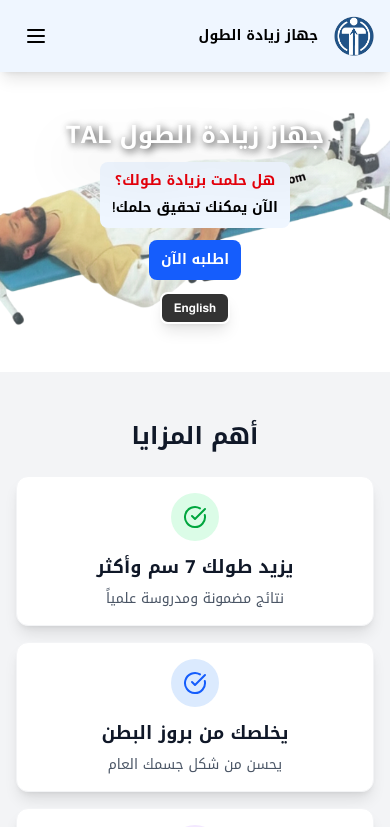
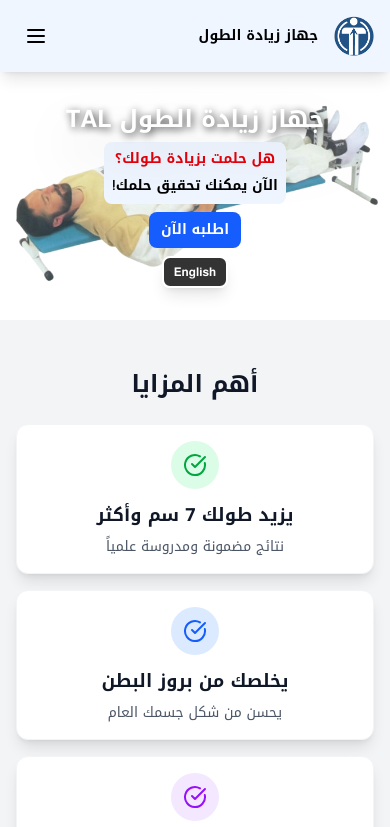
Before and after one commit to sara4ksa-beep/tal-height-device, a Next.js app: page / in a window 390 px wide. Shown: the top 827 px of the page. Built offline with nearby package versions, Linux system fonts and the light colour scheme.

Commit message:
تحسين مقاسات الهيرو: تعديل الارتفاعات، المسافات، أحجام النصوص، والأزرار لتصميم أكثر تناسقاً

```diff
--- a/src/app/page.tsx
+++ b/src/app/page.tsx
@@ -11,29 +11,29 @@ export default function HomePage() {
   return (
     <div className="min-h-screen bg-white" dir={dir}>
       {/* Hero Section */}
-      <section className="relative bg-cover bg-center bg-no-repeat text-white py-12 sm:py-16 md:py-20 lg:py-32" style={{ backgroundImage: 'url(/hero-banner.png)' }}>
+      <section className="relative bg-cover bg-center bg-no-repeat text-white py-8 sm:py-12 md:py-16 lg:py-24 xl:py-32" style={{ backgroundImage: 'url(/hero-banner.png)' }}>
 
         <div className="container mx-auto px-4 text-center relative z-10">
-          <h1 className="text-2xl sm:text-3xl md:text-4xl lg:text-5xl xl:text-6xl font-bold mb-3 sm:mb-4 md:mb-6 lg:mb-8 drop-shadow-2xl leading-tight" style={{ textShadow: '2px 2px 8px rgba(0,0,0,0.8)' }}>
+          <h1 className="text-2xl sm:text-3xl md:text-4xl lg:text-5xl xl:text-6xl font-bold mb-2 sm:mb-3 md:mb-4 lg:mb-6 xl:mb-8 drop-shadow-2xl leading-tight" style={{ textShadow: '2px 2px 8px rgba(0,0,0,0.8)' }}>
             {t('heroTitle')}
           </h1>
-          <div className="inline-block bg-header-footer px-3 sm:px-4 md:px-5 lg:px-6 py-2 sm:py-3 md:py-4 rounded-lg mb-3 sm:mb-4 md:mb-6 lg:mb-8 max-w-[280px] sm:max-w-sm md:max-w-md lg:max-w-none">
+          <div className="inline-block bg-header-footer px-2 sm:px-3 md:px-4 lg:px-5 xl:px-6 py-1.5 sm:py-2 md:py-3 lg:py-4 rounded-lg mb-2 sm:mb-3 md:mb-4 lg:mb-6 xl:mb-8 max-w-[260px] sm:max-w-[300px] md:max-w-sm lg:max-w-md xl:max-w-none">
             <p className="text-sm sm:text-base md:text-lg lg:text-xl xl:text-2xl font-bold leading-relaxed">
-              <span className="text-red-600 block mb-1 sm:mb-2">{language === 'ar' ? 'هل حلمت بزيادة طولك؟' : 'Have you dreamed of increasing your height?'}</span>
+              <span className="text-red-600 block mb-1 sm:mb-1.5 md:mb-2">{language === 'ar' ? 'هل حلمت بزيادة طولك؟' : 'Have you dreamed of increasing your height?'}</span>
               <span className="text-black">{language === 'ar' ? 'الآن يمكنك تحقيق حلمك!' : 'Now you can achieve your dream!'}</span>
             </p>
           </div>
-          <div className="flex flex-col sm:flex-row gap-2 sm:gap-3 md:gap-4 justify-center mb-3 sm:mb-4 md:mb-6 lg:mb-8">
-            <a href="https://new-mall.com/tal/p364801713" target="_blank" rel="noopener noreferrer" className="btn-primary text-sm sm:text-base md:text-lg px-3 sm:px-4 md:px-6 lg:px-8 py-2.5 sm:py-3 md:py-4 text-center inline-block w-auto sm:w-auto max-w-[200px] sm:max-w-none mx-auto sm:mx-0">
+          <div className="flex flex-col sm:flex-row gap-2 sm:gap-3 md:gap-4 justify-center mb-2 sm:mb-3 md:mb-4 lg:mb-6 xl:mb-8">
+            <a href="https://new-mall.com/tal/p364801713" target="_blank" rel="noopener noreferrer" className="btn-primary text-sm sm:text-base md:text-lg px-3 sm:px-4 md:px-6 lg:px-8 py-2 sm:py-2.5 md:py-3 lg:py-4 text-center inline-block w-auto sm:w-auto max-w-[180px] sm:max-w-[200px] md:max-w-none mx-auto sm:mx-0">
               {t('orderNow')}
             </a>
           </div>
 
           {/* Language Switch Button */}
-          <div className="mt-2 sm:mt-3 md:mt-4 lg:mt-6">
+          <div className="mt-2 sm:mt-2.5 md:mt-3 lg:mt-4 xl:mt-6">
             <button
               onClick={() => setLanguage(language === 'ar' ? 'en' : 'ar')}
-              className="px-3 sm:px-4 md:px-5 py-1.5 sm:py-2 md:py-3 bg-black/80 hover:bg-black text-white font-bold rounded-lg transition-colors duration-200 border-2 border-white shadow-lg text-xs sm:text-sm md:text-base"
+              className="px-2.5 sm:px-3 md:px-4 lg:px-5 py-1.5 sm:py-2 md:py-2.5 lg:py-3 bg-black/80 hover:bg-black text-white font-bold rounded-lg transition-colors duration-200 border-2 border-white shadow-lg text-xs sm:text-sm md:text-base"
             >
               {language === 'ar' ? 'English' : 'العربية'}
             </button>
```
